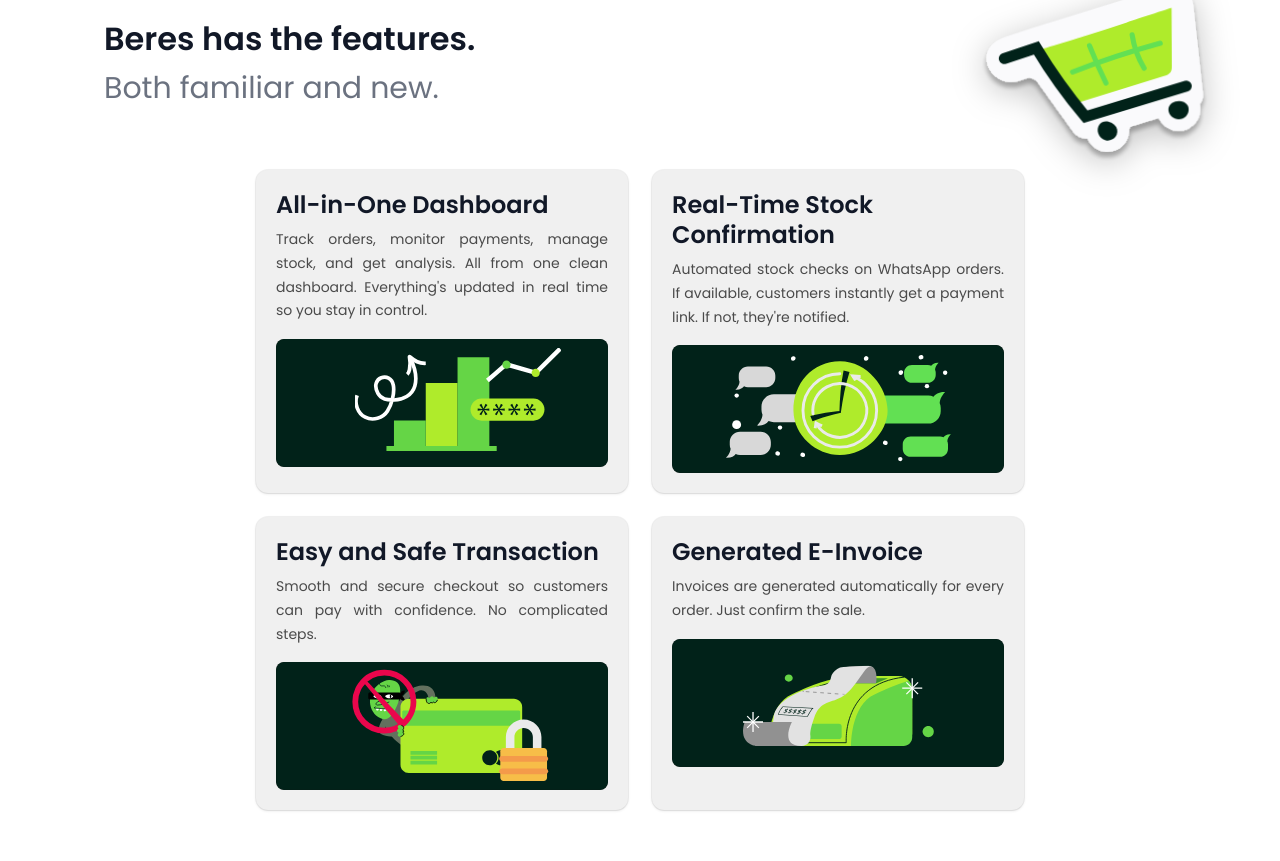
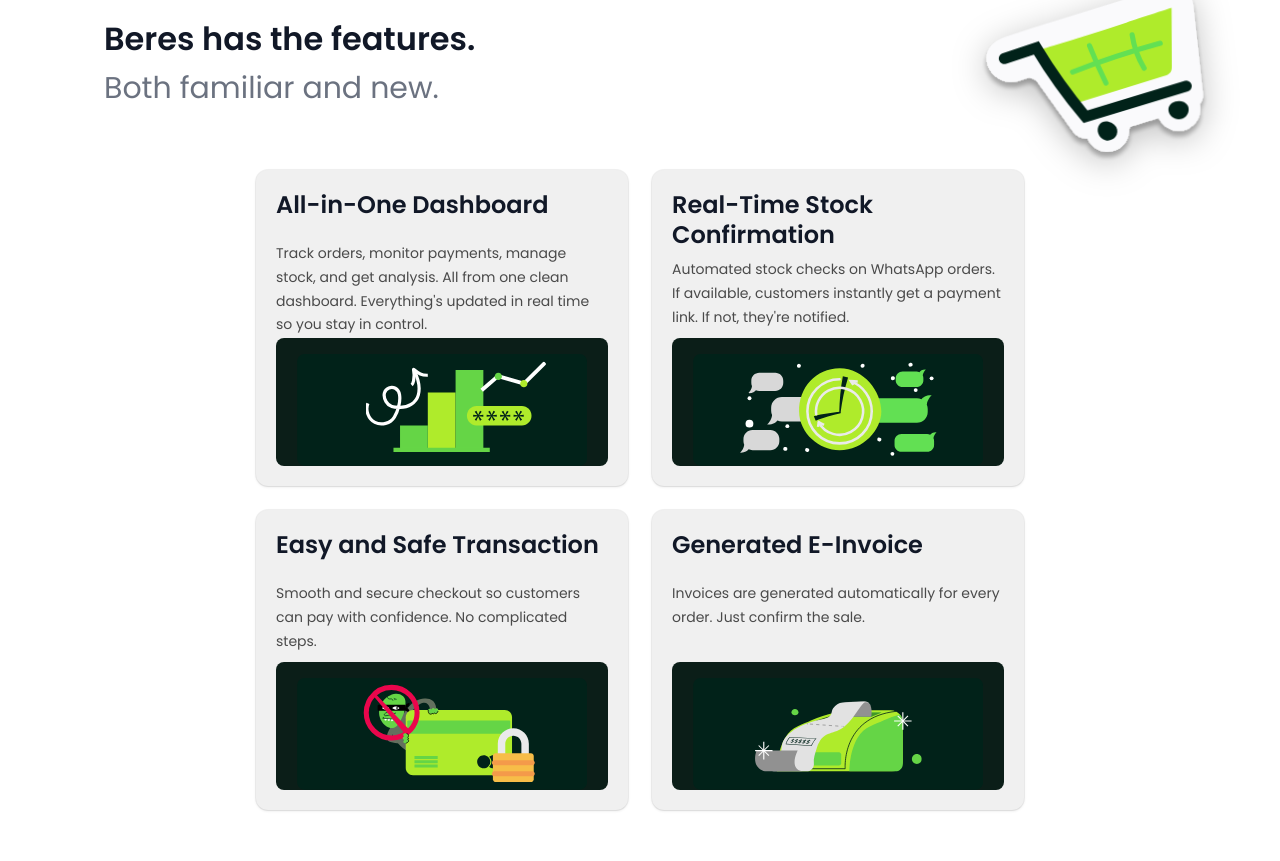
Before and after one commit to nazrinamir/BeresLandingPage, a React (Vite) app in the folder frontend/: page / in a window 1280 px wide. Shown: the part 839-1700 px from the top of the page. Built offline with nearby package versions, Linux system fonts and the light colour scheme.

Commit message:
Fix features section and step  section

```diff
--- a/frontend/src/FeaturesCarousel.tsx
+++ b/frontend/src/FeaturesCarousel.tsx
@@ -165,13 +165,13 @@ export default function FeaturesGrid() {
                         : undefined
                     }
                   >
-                    <h3 className="text-[15px] font-extrabold text-[#0B1E18] leading-snug text-left">
+                    <h3 className="text-[15px] font-extrabold text-[#0B1E18] leading-snug text-left min-h-[40px] md:min-h-[44px]">
                       {f.title}
                     </h3>
-                    <p className="mt-2 text-sm leading-relaxed !text-[#4A4A4A] text-justify">
+                    <p className="mt-2 text-sm leading-relaxed !text-[#4A4A4A] text-left min-h-[72px] md:min-h-[80px]">
                       {f.desc}
                     </p>
-                    <div className="mt-4 h-28 md:h-32 rounded-lg bg-[#0B1E18] flex items-center justify-center overflow-hidden">
+                    <div className="mt-auto pt-4 h-28 md:h-32 rounded-lg bg-[#0B1E18] flex items-center justify-center overflow-hidden">
                       <img src={f.img} alt="" className="w-full h-full object-contain pointer-events-none select-none" />
                     </div>
                   </motion.article>
--- a/frontend/src/Step.tsx
+++ b/frontend/src/Step.tsx
@@ -150,16 +150,16 @@ export default function Step() {
               transition={{ duration: 0.5, ease: [0.22, 1, 0.36, 1] }}
             />
 
-            <div className="mt-20 grid grid-cols-1 md:[grid-template-columns:2fr_3fr] gap-2">
-              {/* Left card (slides up) */}
+            <div className="mt-16 grid grid-cols-1 md:[grid-template-columns:2fr_3fr] gap-2">
               <motion.div
-                className="rounded-2xl bg-[#08231B] md:h-[260px] flex items-center justify-center overflow-hidden"
+                className="rounded-2xl bg-[#08231B] h-40 md:h-[260px] flex items-center justify-center overflow-hidden"
                 initial={{ y: 24, opacity: 0 }}
                 whileInView={{ y: 0, opacity: 1 }}
                 viewport={{ once: true, amount: 0.5 }}
                 transition={{ type: "spring", stiffness: 320, damping: 30 }}
               >
-                <img src="/Frame8.svg" alt="Extra illustration" className="w-full h-full object-contain" />
+                <img src="/Frame8.svg" alt="Extra illustration" className="h-full w-auto object-contain md:hidden" />
+                <img src="/BeresDontRush.svg" alt="Extra illustration" className="h-full w-auto object-contain hidden md:block" />
               </motion.div>
 
               {/* Right: chips with stagger + tilt */}
```
Also changed, not shown: frontend/public/BeresDontRush.svg (added), 1 other file (tests, documents, lock files or other folders).
